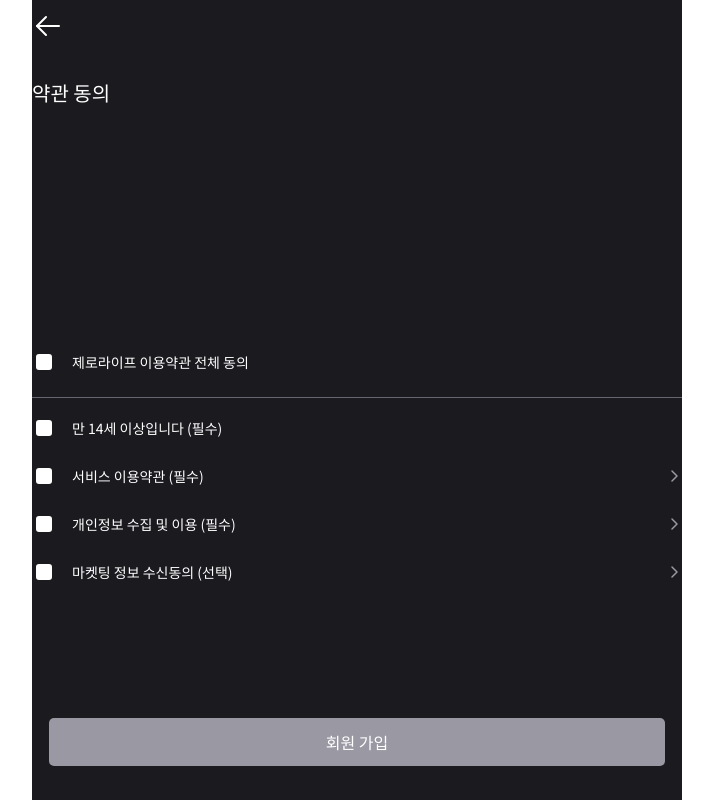
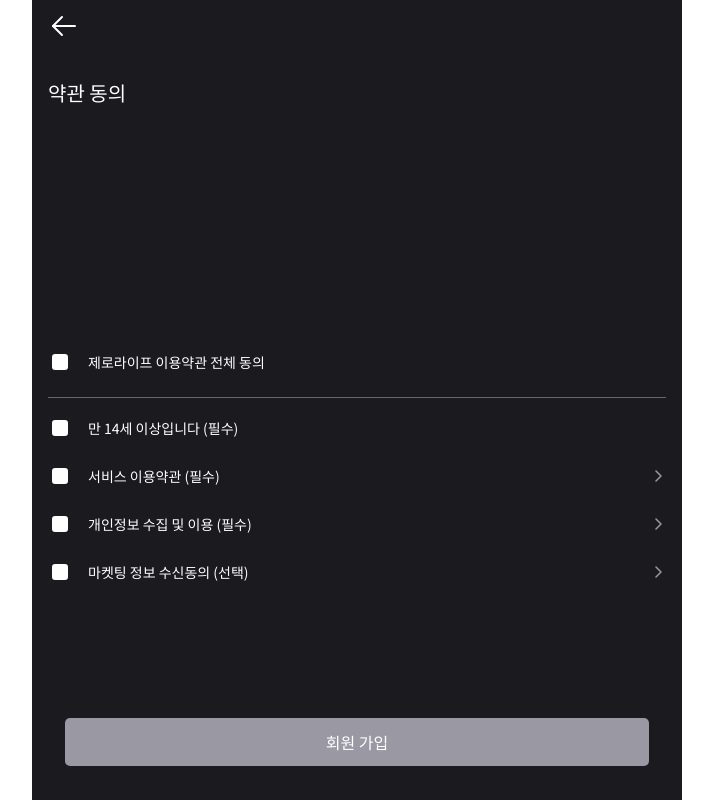
Before and after one commit to bsideproject/praise-frontend, a Next.js app: page /consent in a window 1280 px wide. Shown: the whole page, without its empty margins (283-996 px from the left). Built offline with nearby package versions, Linux system fonts and the light colour scheme; sample sign-in values are in the browser's storage.

Commit message:
Change: 약관 동의 페이지 PageContainer 변경 사항 반영

```diff
--- a/components/ConsentDescription.tsx
+++ b/components/ConsentDescription.tsx
@@ -1,5 +1,3 @@
-import { PageContainer } from "../src/layouts";
-import BackArrow from "./BackArrow";
 import { createPortal } from "react-dom";
 import styled, { useTheme } from "styled-components";
 import { ArrowLeft } from "phosphor-react";
@@ -12,11 +10,13 @@ const PageContainerOverlay = styled.div`
     max-width: 100%;
     min-height: 100vh;
     max-height: 100%;
+    padding-left: 16px;
+    padding-right: 16px;
     color: ${props => props.theme.colors.white};
     background-color: ${(props) => props.theme.colors.background};
     z-index: 5000;
 
-    @media screen and (min-width: 768px) {
+    @media screen and (min-width: 685px) {
 		margin: 0 auto;
 		width: 650px;
 	}
--- a/pages/consent.tsx
+++ b/pages/consent.tsx
@@ -15,7 +15,7 @@ const ConsentView = styled.div`
     flex-grow: 1;
     height: 100%;
 
-    padding: 10px 0px;
+    padding: 10px 16px;
 
     .consent-navigation {
         height: 32px;
```
